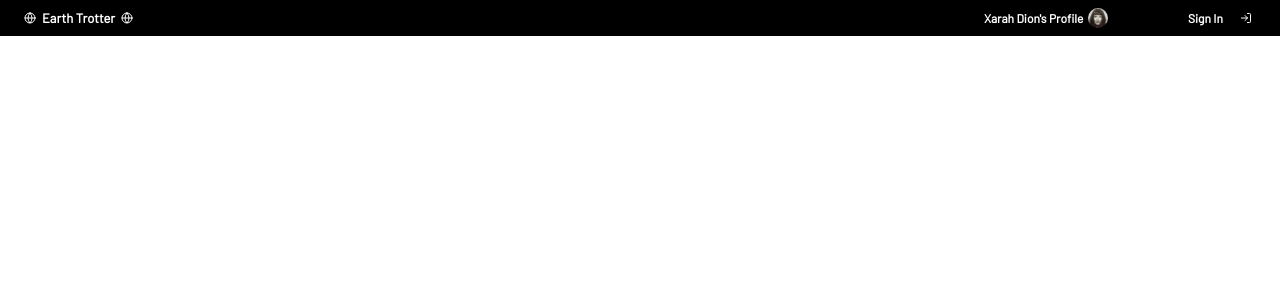
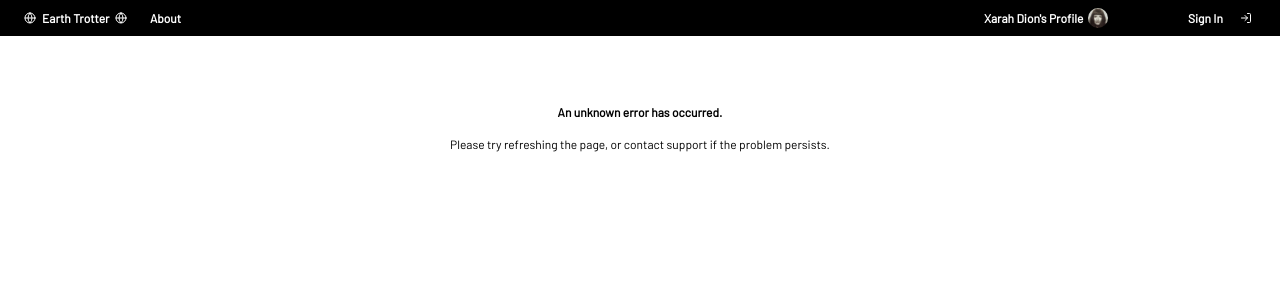
Before and after one commit to XarahDion/final-project, a React (Create React App) app in the folder client/: page /about in a window 1280 px wide. Shown: the top 300 px of the page. Built offline with nearby package versions, Linux system fonts and the light colour scheme; no server answers.

Commit message:
about + concerts + cleanup

```diff
--- /dev/null
+++ b/client/src/components/About.js
@@ -0,0 +1,28 @@
+import styled from "styled-components";
+
+const About = () => {
+    return (
+    <Wrapper>
+        <Span>An unknown error has occurred.</Span>
+        <Refresh>Please try refreshing the page, or contact support if the problem persists.</Refresh>
+    </Wrapper>
+        )
+};
+
+const Refresh = styled.span`
+
+`
+const Wrapper = styled.div`
+    display: flex;
+    flex-direction: column;
+    align-items: center;
+    justify-content: center;
+    margin-top: 40px;
+    font-family: var(--font-body);
+    font-size: 12px;
+`
+const Span = styled.span`
+    font-weight: 900;
+    padding: 30px 0px 20px;
+`
+export default About;
--- a/client/src/components/App.js
+++ b/client/src/components/App.js
@@ -4,9 +4,10 @@ import GlobalStyles from "./GlobalStyles";
 import Home from "./Home";
 import Header from "./Header";
 import City from "./City"
-import Profile from "./Profile";
-import { useState, useEffect } from "react";
+import Profile from "./UserProfile";
+import About from "./About";
 import ErrorPage from "./ErrorPage";
+import Concerts from "./Concerts";
 
 const App = () => {
 
@@ -20,6 +21,8 @@ const App = () => {
           <Route path={"/cities/:city/:country"} element={<City />} />
           <Route path={"/profile"} element={<Profile/>} />
           <Route path={"/error"} element={<ErrorPage/>} />
+          <Route path={"/about"} element={<About/>} />
+          <Route path={"/concerts"} element={<Concerts/>} />
         </Routes>
       </Main>
     </BrowserRouter>
--- /dev/null
+++ b/client/src/components/Concerts.js
@@ -0,0 +1,107 @@
+import { useAuth0 } from "@auth0/auth0-react";
+import styled from "styled-components";
+import { useEffect, useState } from "react";
+import logo from "../assets/loadingIcon.gif";
+import { useNavigate } from "react-router-dom";
+import Tippy from '@tippyjs/react';
+import 'tippy.js/dist/tippy.css';
+
+const Concerts = () => {
+    const [error, setError] = useState(false);
+    const [concerts, setConcerts] = useState();
+    const navigate = useNavigate();
+
+    const handleClick = (e, concert) => {
+        e.preventDefault();
+        e.stopPropagation();
+        navigate(`/cities/${concert.city}/${concert.country}`)
+    }
+
+    useEffect ( () => {
+        fetch(`/concerts`)
+        .then(results => results.json())
+        .then ( data => {
+            if(data.status >= 300) {
+                throw new Error(data.message);
+            }
+            else {
+                setConcerts(data.data);
+            }
+        })
+        .catch((error) => {
+            setError(true);
+        })
+    }, [ concerts])
+
+    return (
+        <Main>
+            {concerts?
+                <Container>
+                <Name>Concert Collection</Name>
+                {Object.values(concerts).map((concert) => {
+                    return (
+                        <Tippy content={<Span>Go to {concert.city}, {concert.country}</Span>}>
+                        <TravelDiv key={concert._id} onClick={(e) => handleClick(e, concert)}>
+                            <Div>{concert.date}</Div>
+                            <Div>{concert.venue}</Div>
+                            <Div >{concert.city}, {concert.country}</Div>
+                        </TravelDiv>
+                        </Tippy>
+                    )
+                })}
+                </Container>
+            : <Logo src={logo} alt="loading" />}
+        </Main>
+    )
+}
+
+const Span = styled.span`
+    font-size: 11px;
+    font-family: var(--font-body);
+`
+
+const Div= styled.div`
+    display: flex;
+    justify-content: flex-start;
+    width: 160px;
+`
+const Name = styled.div`
+    font-weight: 600;
+    font-size: 13px;
+    margin-bottom: 10px;
+`
+const Logo = styled.img`
+    width: 40px;
+    height: 40px;
+`
+const Main = styled.div`
+    display: flex;
+    justify-content: center;
+    align-items: center;
+    font-family: var(--font-body);
+    margin: 24px 0px;
+`
+const Container = styled.div`
+    width: 500px;
+    display: flex;
+    flex-direction: column;
+    gap: 8px;
+    box-shadow: rgba(0, 0, 0, 0.12) 0px 1px 3px, rgba(0, 0, 0, 0.24) 0px 1px 2px;
+    border-radius: 5px;
+    padding: 24px;
+`
+const TravelDiv= styled.div`
+    font-size: 12px;
+    display: flex;
+    align-items: center;
+    justify-content: space-between;
+    padding: 12px;
+    box-shadow: rgba(0, 0, 0, 0.12) 0px 1px 3px, rgba(0, 0, 0, 0.24) 0px 1px 2px;
+    border-radius: 5px;
+    &:hover {
+        cursor: pointer;
+        background-color: #F0F0F0;
+        transition: 0.5s;
+    }
+`
+export default Concerts;
--- a/client/src/components/Header/DropDown.js
+++ b/client/src/components/Header/DropDown.js
@@ -39,7 +39,7 @@ const DropDown = ({user, years, handleYears}) => {
         </>
         :
         <>
-        <Profile to="/profile">
+        <Profile to="/concerts">
             <Greet>
                 Xarah Dion's Profile
                 <Img async="on" src={avatar} alt="Xarah" />
--- a/client/src/components/Header/Header.js
+++ b/client/src/components/Header/Header.js
@@ -52,6 +52,9 @@ const Header = () =>{
                     <Span>Earth Trotter</Span>
                     <FiGlobe />
                 </Greet>
+                <Greet onClick={() => {window.location.href = '/about';}}>
+                    <Span>About</Span>
+                </Greet>
             </Div>
             <DropDown user={user} handleYears={handleYears} years={years} />
         </Wrapper>
@@ -65,7 +68,7 @@ const Div = styled.div`
 const Greet = styled.button`
     font-weight: 600;
     height: 28px;
-    width: 200px;
+    width: 120px;
     display: flex;
     align-items: center;
     border-radius: 5px;
@@ -79,7 +82,7 @@ const Greet = styled.button`
 const Span = styled.p`
     margin: 0px 6px;
     color: white;
-    font-size: 13px;
+    font-size: 12px;
 `
 const Wrapper = styled.div`
     font-size: 12px;
--- a/client/src/components/Profile/index.js
+++ /dev/null
@@ -1,3 +0,0 @@
-import Profile from "./Profile";
-
-export default Profile;
--- /dev/null
+++ b/client/src/components/UserProfile/index.js
@@ -0,0 +1,3 @@
+import Profile from "./ProfilePage";
+
+export default Profile;
```
Also changed, not shown: client/src/components/UserProfile/Form.js (renamed from client/src/components/Profile/Form.js), client/src/components/UserProfile/Input.js (renamed from client/src/components/Profile/Input.js), client/src/components/UserProfile/ProfilePage.js (renamed from client/src/components/Profile/Profile.js), client/src/components/UserProfile/Travels.js (renamed from client/src/components/Profile/Travels.js), 2 other files (tests, documents, lock files or other folders).
